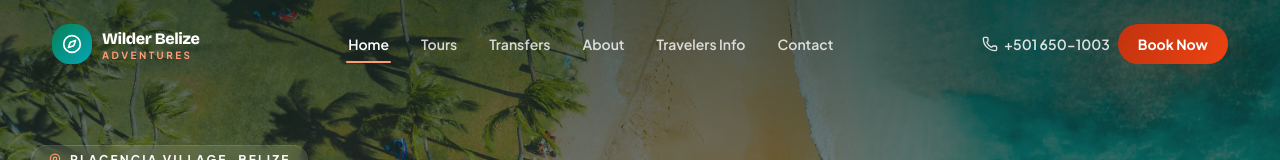
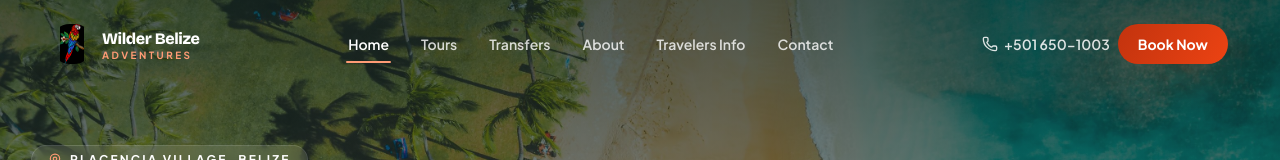
Before and after one commit to Rithvik2324/Wilder-Website, a Next.js app: page / in a window 1280 px wide. Shown: the top 160 px of the page. Built offline with nearby package versions, Linux system fonts and the light colour scheme.

Commit message:
Update site logo

```diff
--- a/src/components/Navbar.tsx
+++ b/src/components/Navbar.tsx
@@ -1,10 +1,11 @@
 "use client";
 
 import Link from "next/link";
+import Image from "next/image";
 import { usePathname } from "next/navigation";
 import { useEffect, useState } from "react";
 import { AnimatePresence, motion } from "framer-motion";
-import { Menu, X, Compass, Phone } from "lucide-react";
+import { Menu, X, Phone } from "lucide-react";
 import { company } from "@/data/site";
 import { cn } from "@/lib/utils";
 
@@ -29,10 +30,6 @@ export function Navbar() {
     return () => window.removeEventListener("scroll", onScroll);
   }, []);
 
-  useEffect(() => {
-    setOpen(false);
-  }, [pathname]);
-
   const solid = scrolled;
 
   return (
@@ -46,8 +43,15 @@ export function Navbar() {
         >
           {/* Logo */}
           <Link href="/" className="group flex items-center gap-2.5">
-            <span className="flex h-10 w-10 items-center justify-center rounded-xl bg-gradient-to-br from-jungle-600 to-lagoon-500 text-white shadow-lg transition-transform group-hover:rotate-12">
-              <Compass className="h-5 w-5" />
+            <span className="relative flex h-10 w-10 items-center justify-center overflow-hidden rounded-xl shadow-lg transition-transform group-hover:rotate-12">
+              <Image
+                src="/belize_logo.jpeg"
+                alt="Wilder Belize logo"
+                fill
+                sizes="40px"
+                className="object-contain"
+                priority
+              />
             </span>
             <span className="leading-none">
               <span className={cn("block font-display text-base font-extrabold tracking-tight transition-colors", solid ? "text-ink" : "text-white")}>
@@ -146,6 +150,7 @@ export function Navbar() {
                     <li key={item.href}>
                       <Link
                         href={item.href}
+                        onClick={() => setOpen(false)}
                         className={cn(
                           "flex items-center rounded-xl px-4 py-3 text-lg font-bold transition-colors",
                           active ? "bg-jungle-600 text-white" : "text-ink hover:bg-jungle-50",
@@ -158,7 +163,7 @@ export function Navbar() {
                 })}
               </ul>
               <div className="mt-auto space-y-3">
-                <Link href="/tours" className="btn btn-primary w-full">Book an Adventure</Link>
+                <Link href="/tours" onClick={() => setOpen(false)} className="btn btn-primary w-full">Book an Adventure</Link>
                 <a href={`tel:${company.phones[0].replace(/\s/g, "")}`} className="btn btn-ghost w-full">
                   <Phone className="h-4 w-4" /> {company.phones[0]}
                 </a>
```
Also changed, not shown: public/belize_logo.jpeg (added), 1 other file (tests, documents, lock files or other folders).
